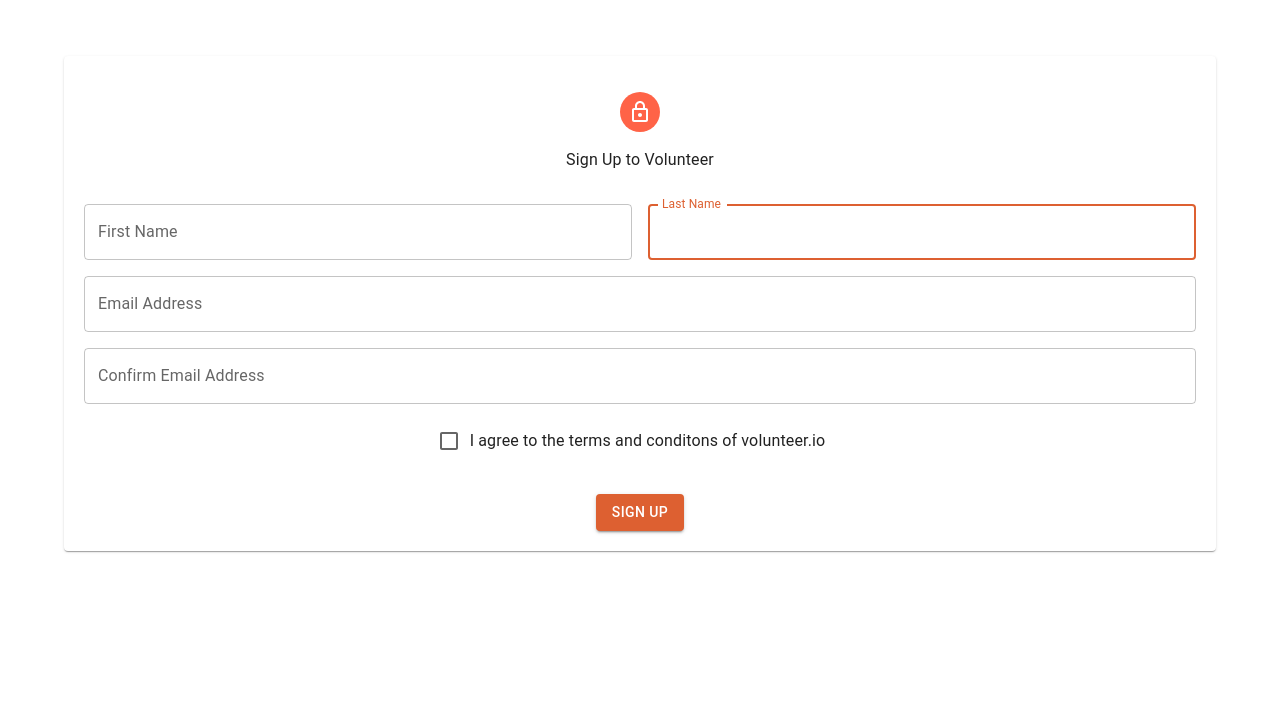
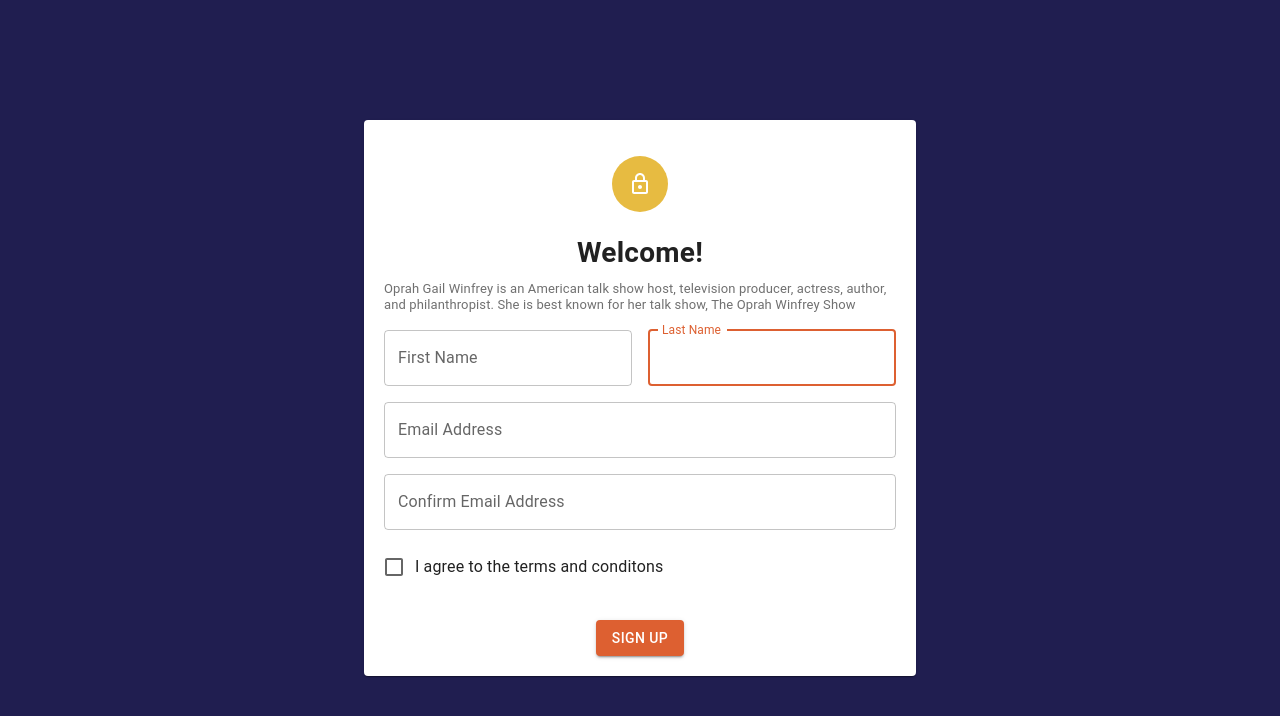
Before and after one commit to peter-applydigital/volunteerio, a React (Create React App) app in the folder client/: page /registration in a window 1280 px wide. Shown: the top 716 px of the page. Built offline with nearby package versions, Linux system fonts and the light colour scheme.

Commit message:
more hacky styles

```diff
--- a/client/src/App.js
+++ b/client/src/App.js
@@ -1,4 +1,3 @@
-import "./App.css";
 import { BrowserRouter as Router, Routes, Route} from "react-router-dom";
 import Registration from "./Registration";
 import Home from "./Home";
--- /dev/null
+++ b/client/src/Form.styles.js
@@ -0,0 +1,33 @@
+import styled from "@emotion/styled";
+import { Avatar, Container } from '@mui/material';
+
+export const StyledAvatar = styled(Avatar)`
+    background-color: #E7BB41;
+`;
+
+export const StyledFormWrapper = styled.section`
+    background-color: #201E50;
+    min-height: 100vh;
+    h2 {
+        font-weight: bold;
+        align: center;
+        font-size: 28px;
+        margin-top: 20px;
+        margin-bottom: 7px;
+    }
+    h3 {
+        font-weight: bold;
+        align: center;
+        font-size: 20px;
+    }
+    h4 {
+        text-align: left;
+        font-size: 13px;
+        line-height: 1.25;
+        color: #707070;
+    }
+`;
+
+export const StyledContainer = styled(Container)`
+ padding-top: 120px;
+`;
--- a/client/src/Registration.js
+++ b/client/src/Registration.js
@@ -1,5 +1,6 @@
 // screen where the user registers
-import { Avatar,  Container, Button, TextField, Box, FormGroup,  FormControlLabel, Checkbox, Paper, Grid, Typography } from '@mui/material';
+import {  Button, TextField, FormControlLabel, Checkbox, Paper, Box, Grid, Typography } from '@mui/material';
+import {StyledFormWrapper, StyledAvatar, StyledContainer} from './Form.styles'
 import { Link } from 'react-router-dom';
 import LockOutlinedIcon from '@mui/icons-material/LockOutlined';
 // TODO: add form fields that showcase the various skills/preferences/availability of a user
@@ -7,14 +8,16 @@ import LockOutlinedIcon from '@mui/icons-material/LockOutlined';
 
 const Registration = () => {
   return(
-    <Container component='main'  sx={{mt: 7}}>
-      <Paper elevation={1} sx={{padding: '20px'}}>
-        <Avatar sx={{ my: 2, mx: 'auto', bgcolor: 'tomato' }}>
+    <StyledFormWrapper>
+      <StyledContainer component='main' maxWidth="sm">
+        <Paper elevation={1} sx={{padding: '20px', m: 'auto'}}>
+          <StyledAvatar sx={{ my: 2, mx: 'auto', width: 56, height: 56 }}>
             <LockOutlinedIcon  />
-        </Avatar>
-        <Typography component='h2'>Sign Up to Volunteer</Typography>
+          </StyledAvatar>
+          <Typography align="center" component='h2'>Welcome!</Typography>
+          <Typography component='h4'>Oprah Gail Winfrey is an American talk show host, television producer, actress, author, and philanthropist. She is best known for her talk show, The Oprah Winfrey Show</Typography>
           {/* form container  */}
-        <Grid container spacing={2} sx={{mt: 2, mb: 4,}}>
+          <Grid container spacing={2} sx={{mt: 0, mb: 4,}}>
             <Grid item xs={6}>
                 <TextField
                   fullWidth
@@ -47,17 +50,19 @@ const Registration = () => {
               </Grid>
               <Grid item xs={12}>
                 <FormControlLabel
-                control={<Checkbox value="allowExtraEmails" color="primary" />}
-                label="I agree to the terms and conditons of volunteer.io"
+                  control={<Checkbox color="primary" />}
+                  label="I agree to the terms and conditons"
                 />
               </Grid>
           </Grid>
-       <Button component={Link} to="/skills" variant="contained" color="primary">
+          <Box textAlign="center">
+              <Button sx={{my: 'auto'}} component={Link} to="/skills" variant="contained" color="primary">
                 Sign Up
             </Button>
+          </Box>
         </Paper>
-    </Container>
-
+      </StyledContainer>
+    </StyledFormWrapper>
   )
 };
 
--- a/client/src/Skills.js
+++ b/client/src/Skills.js
@@ -2,21 +2,24 @@
 import { Avatar,  Container, Button, TextField, Box, FormGroup, FormControlLabel, Checkbox, Paper, Grid, Typography } from '@mui/material';
 import VolunteerActivismIcon from '@mui/icons-material/VolunteerActivism';
 import { Link } from 'react-router-dom';
+import {StyledFormWrapper, StyledAvatar, StyledContainer} from './Form.styles'
 
 // TODO: add form fields that showcase the various skills/preferences/availability of a user
 // TODO: send the user to the home screen after they register
 
 const Skills = () => {
   return(
-    <Container component='main'  sx={{mt: 7}}>
+      <StyledFormWrapper>
+    <StyledContainer component='main'  maxWidth="sm">
       <Paper elevation={1} sx={{padding: '20px'}}>
-        <Avatar sx={{ my: 2, mx: 'auto', bgcolor: 'tomato' }}>
+        <StyledAvatar sx={{ my: 2, mx: 'auto', width: 56, height: 56 }}>
           <VolunteerActivismIcon />
-        </Avatar>
+        </StyledAvatar>
         <Typography component='h2'>Tell Us About You</Typography>
+        <Typography component='h4'>Oprah Gail Winfrey is an American talk show host, television producer, actress, author, and philanthropist. She is best known for her talk show, The Oprah Winfrey Show</Typography>
         <Grid container spacing={2} sx={{mt: 2,}}>
         <Grid item sx={{textAlign: 'left'}} xs={12}>
-         <Typography component='h2'>Where Are You Coming From</Typography>
+         <Typography component='h3'>Where Are You Coming From</Typography>
         </Grid>
             <Grid item xs={6}>
                 <TextField
@@ -35,7 +38,7 @@ const Skills = () => {
                 />
             </Grid>
             <Grid item xs={12} sx={{mb: 2}}>
-              <Typography align="left" gutterBottom>What Are You Good At?</Typography>
+              <Typography component="h3" align="left" gutterBottom>What Are You Good At?</Typography>
               <Box sx={{display: 'flex', justifyContent: 'space-between'}}>
                 <FormGroup>
                   <FormControlLabel control={<Checkbox />} label="Driving" />
@@ -48,10 +51,12 @@ const Skills = () => {
               </Box>
             </Grid>
         </Grid>
-         <Button component={Link} to="/home" variant="contained" color="primary">Volunteer!</Button>
+        <Box textAlign="center">
+            <Button component={Link} to="/home" variant="contained" color="primary">See Your Dashboard</Button>
+        </Box>
       </Paper>
-    </Container>
-
+    </StyledContainer>
+</StyledFormWrapper>
   )
 };
 
```
Lines whose indentation alone changed are shown as unchanged.
